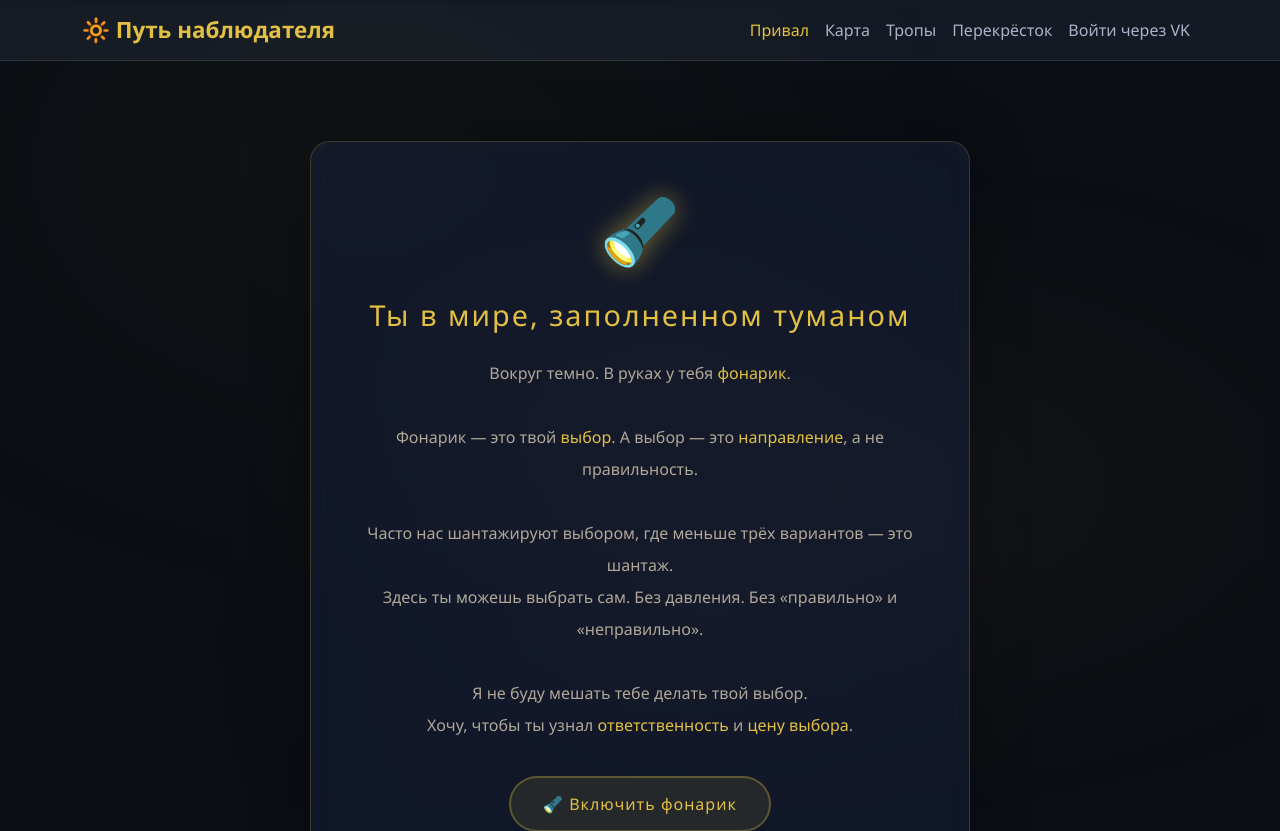
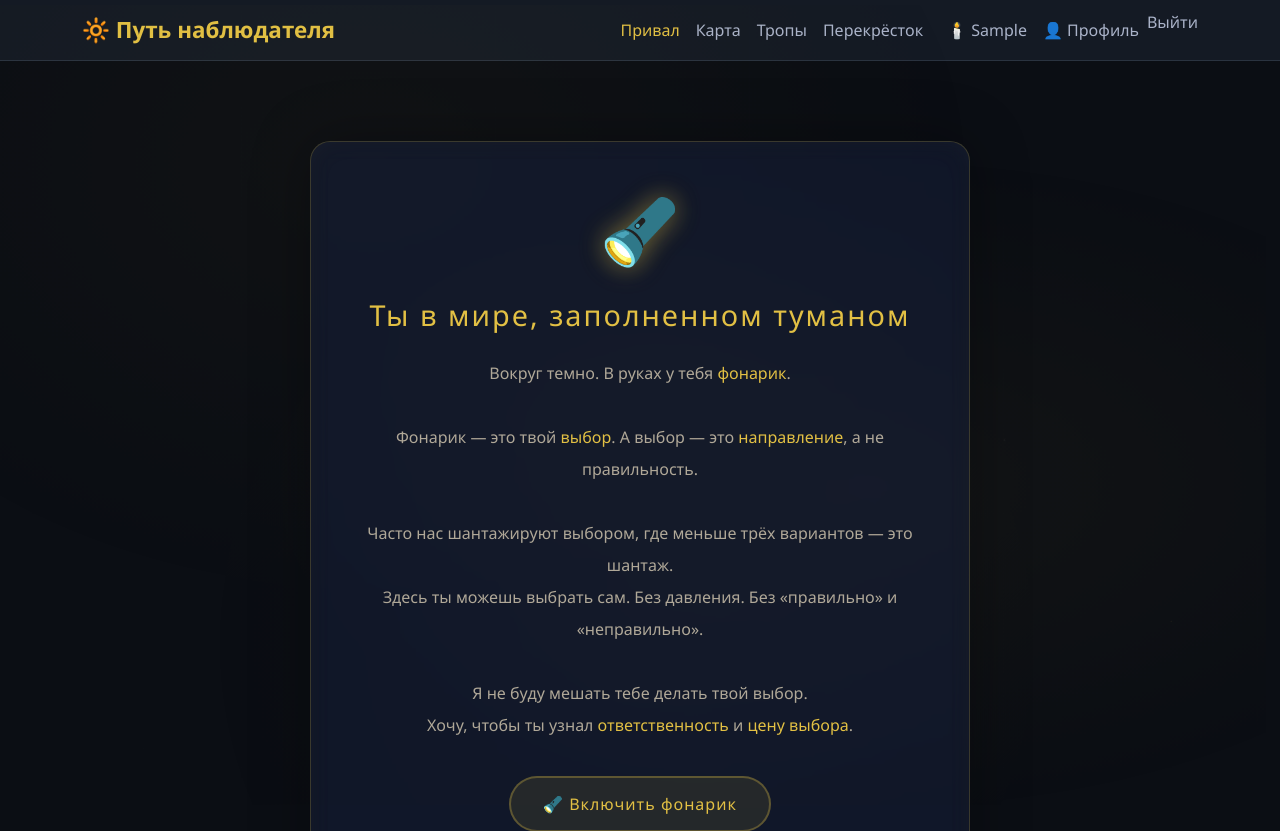
Before and after one commit to Aaantooon/Observatory, a Django app: page / in a window 1280 px wide. Shown: the top 831 px of the page. Run offline with Django 5.2, Linux system fonts and the light colour scheme; the visitor is signed in with stand-in values (Sample User, id 1); data comes from the database, SQL or seed files in the repository; data that the repository does not hold is empty.

Commit message:
fix: show auth state in home.html navbar

```diff
--- a/templates/home.html
+++ b/templates/home.html
@@ -199,7 +199,26 @@
                 <li class="nav-item"><a class="nav-link" href="/flashlight/">Карта</a></li>
                 <li class="nav-item"><a class="nav-link" href="/put/">Тропы</a></li>
                 <li class="nav-item"><a class="nav-link" href="/about/">Перекрёсток</a></li>
-                <li class="nav-item"><a class="nav-link" href="{% url 'vk_login_start' %}">Войти через VK</a></li>
+
+                <!-- ===== АВТОРИЗАЦИЯ ===== -->
+                {% if user.is_authenticated %}
+                    <li class="nav-item ms-2">
+                        <span class="nav-link text-warning">🕯️ {{ user.first_name|default:user.username }}</span>
+                    </li>
+                    <li class="nav-item">
+                        <a class="nav-link" href="{% url 'profile' %}">👤 Профиль</a>
+                    </li>
+                    <li class="nav-item">
+                        <form method="post" action="{% url 'logout' %}" style="display:inline;">
+                            {% csrf_token %}
+                            <button type="submit" class="nav-link text-danger btn btn-link p-0" style="border:none; background:none;">Выйти</button>
+                        </form>
+                    </li>
+                {% else %}
+                    <li class="nav-item">
+                        <a class="nav-link" href="{% url 'vk_login_start' %}">Войти через VK</a>
+                    </li>
+                {% endif %}
             </ul>
         </div>
     </div>
```
